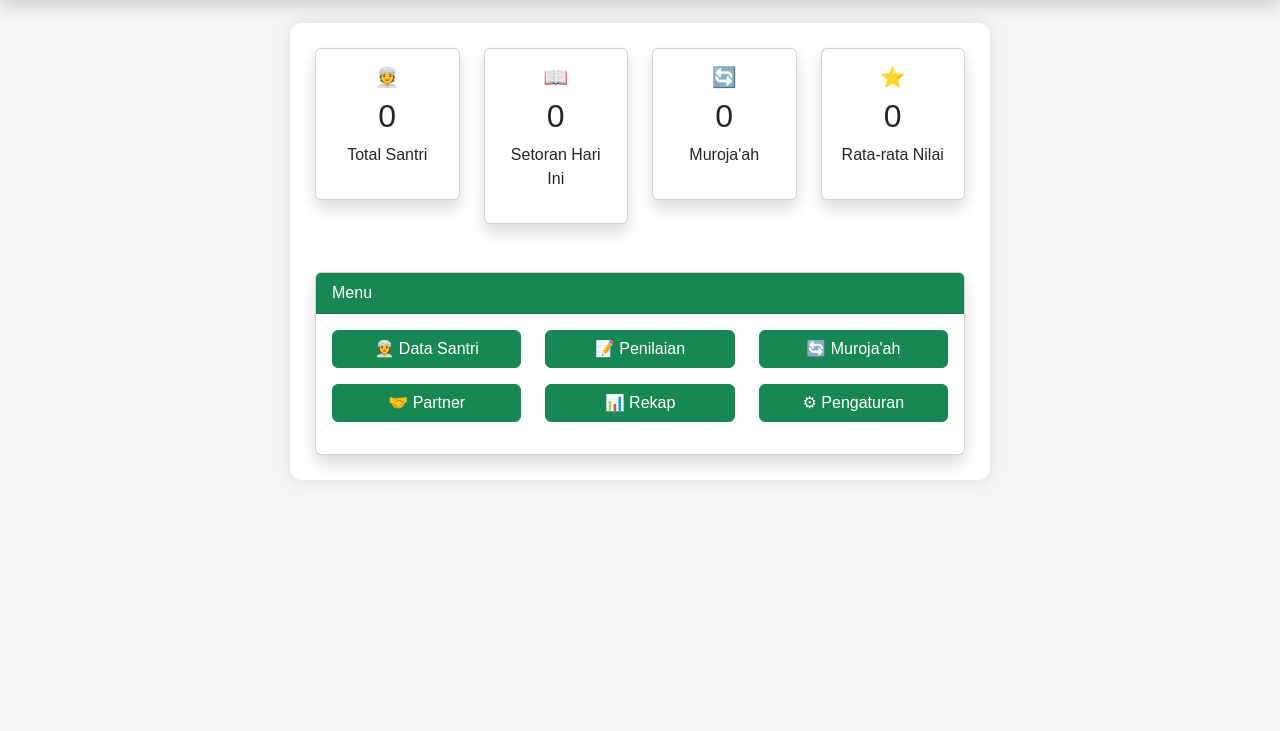
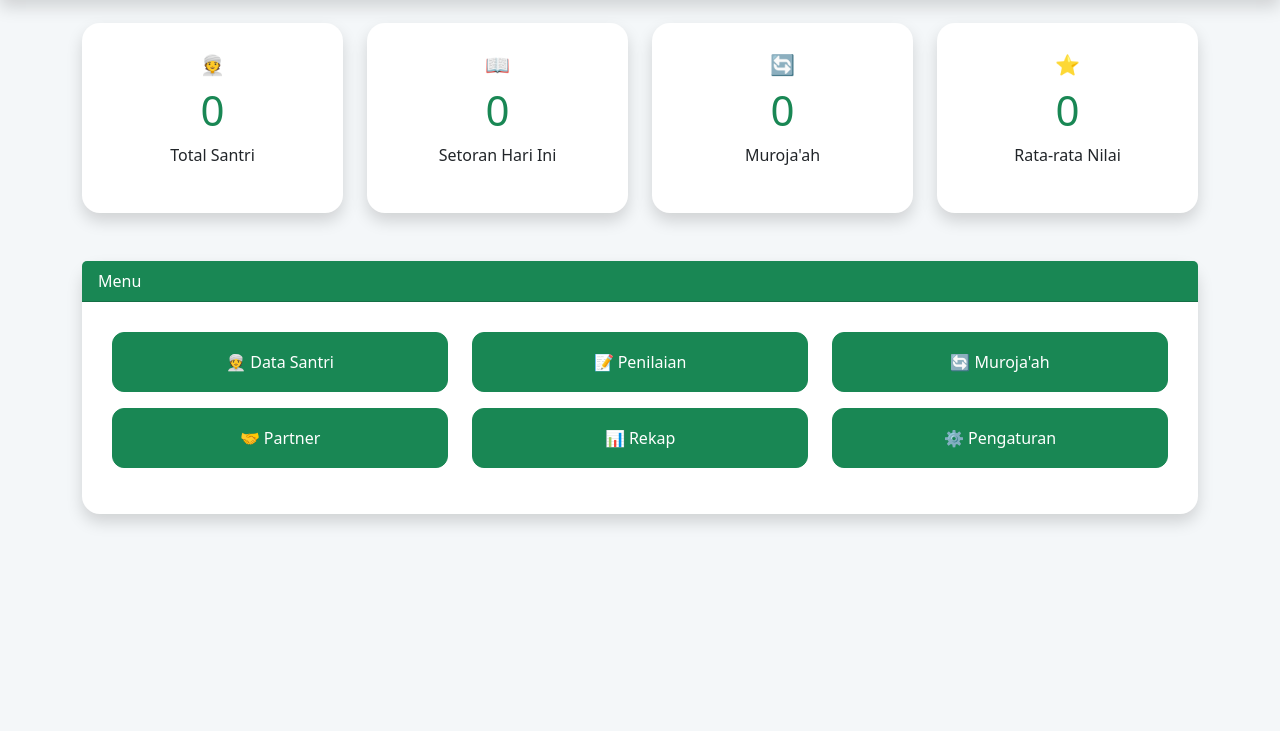
Before and after one commit to hernamaghfira-ops/tahfidz-penilaian, a plain HTML site: page index.html in a window 1280 px wide. Shown: the part 69-800 px from the top of the page. Drawn offline with nearby package versions, Linux system fonts and the light colour scheme.

Commit message:
style.css

```diff
--- a/style.css
+++ b/style.css
@@ -1,44 +1,27 @@
 body{
-    margin:0;
-    font-family:Arial, sans-serif;
-    background:#f4f6f8;
+    background:#f4f7f9;
 }
 
-.container{
-    width:90%;
-    max-width:700px;
-    margin:40px auto;
-    background:white;
-    padding:25px;
-    border-radius:12px;
-    box-shadow:0 0 15px rgba(0,0,0,.1);
+.card{
+    border:none;
+    border-radius:18px;
 }
 
-h1{
-    color:#1b5e20;
-    text-align:center;
-}
-
-input, textarea, select{
-    width:100%;
-    padding:10px;
-    margin:8px 0 18px;
-    border:1px solid #ccc;
-    border-radius:8px;
-    box-sizing:border-box;
+.card-body{
+    padding:30px;
 }
 
 button{
-    width:100%;
-    padding:12px;
-    background:#2e7d32;
-    color:white;
-    border:none;
-    border-radius:8px;
-    font-size:16px;
-    cursor:pointer;
+    height:60px;
+    font-size:18px;
+    border-radius:12px !important;
 }
 
-button:hover{
-    background:#1b5e20;
+.navbar-brand{
+    font-weight:bold;
 }
+
+h2{
+    font-size:42px;
+    color:#198754;
+}
```
